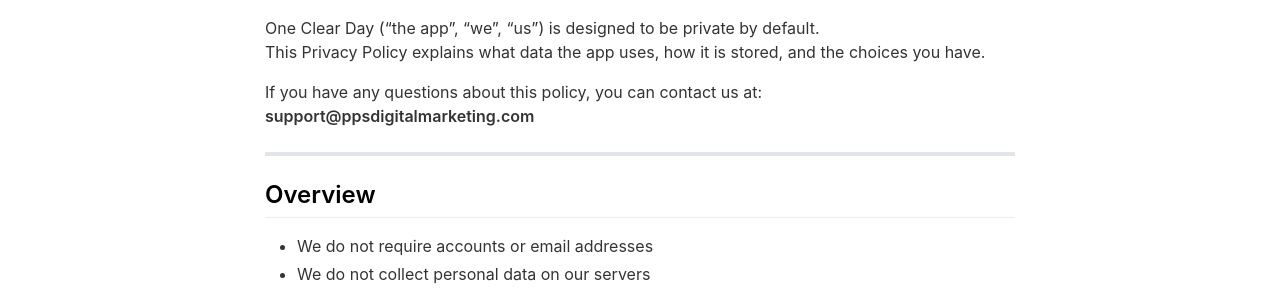
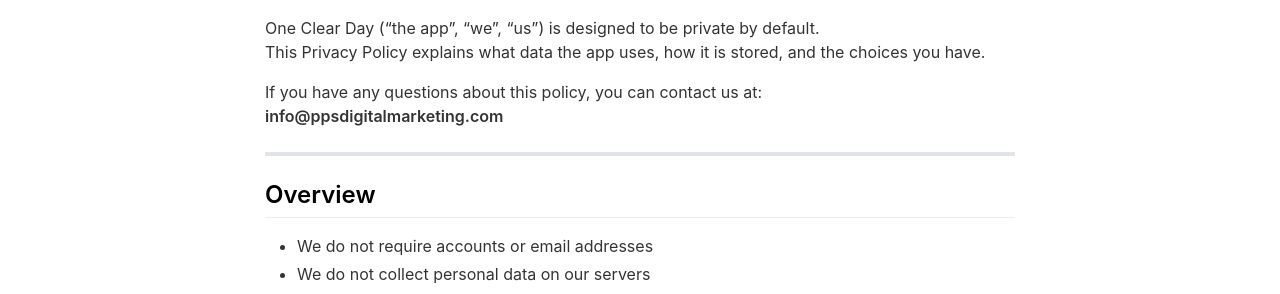
Before and after one commit to ahutchison1962/one-clear-day, a Jekyll site: the page built from _pages/privacypolicy.md, in a window 1280 px wide and 900 px high. Shown: the part 236-530 px from the top of the window. Built offline with Jekyll 4.4.1, drawn with Linux system fonts in a browser that asks for light colours; nearby versions of some CDN libraries; some of the changed text lies outside the part shown.

Commit message:
Change support email to info@ppsdigitalmarketing.com
Updated contact email for privacy inquiries.

```diff
--- a/_pages/privacypolicy.md
+++ b/_pages/privacypolicy.md
@@ -12,7 +12,7 @@ One Clear Day (“the app”, “we”, “us”) is designed to be private by d
 This Privacy Policy explains what data the app uses, how it is stored, and the choices you have.
 
 If you have any questions about this policy, you can contact us at:
-**support@ppsdigitalmarketing.com**
+**info@ppsdigitalmarketing.com**
 
 ---
 
@@ -119,4 +119,4 @@ Any material changes will be reflected here before new features are enabled.
 
 If you have questions or concerns about privacy or data handling, you can contact us at:
 
-**support@ppsdigitalmarketing.com**
+**info@ppsdigitalmarketing.com**
```
